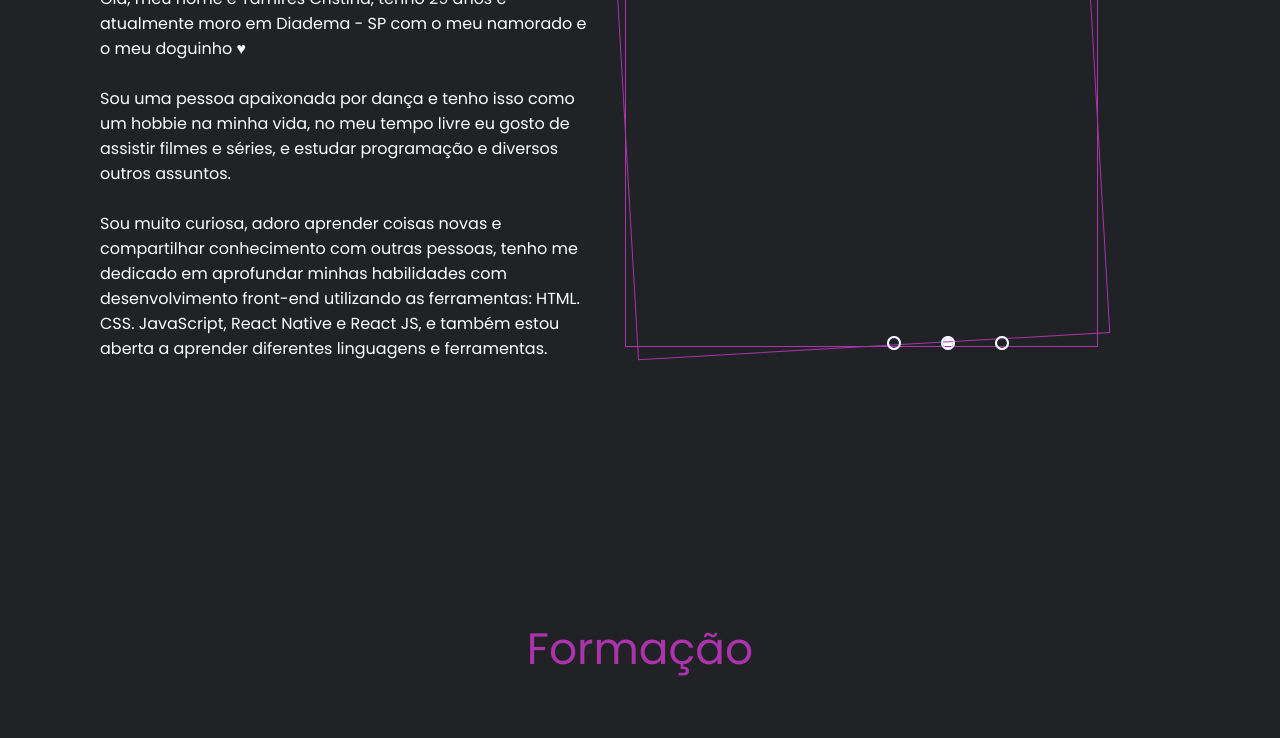
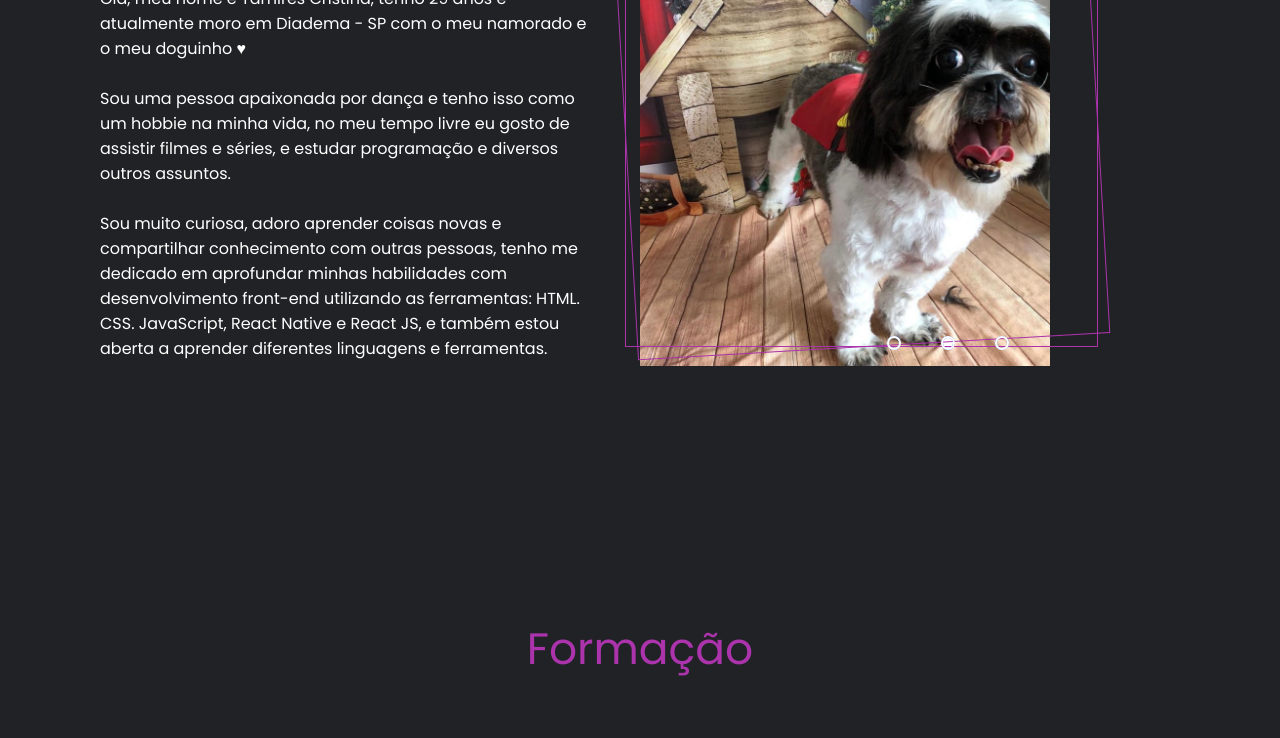
Before and after one commit to tamicristina/apresentacao_pessoal, a plain HTML site: page index.html in a window 1280 px wide. Shown: the part 304-1042 px from the top of the page. Drawn offline with Linux system fonts and the light colour scheme; the site is published under a folder, as on GitHub Pages, so addresses that start at the root find nothing.

Commit message:
ajustando as fotos

```diff
--- a/index.html
+++ b/index.html
@@ -42,13 +42,13 @@
           <input type="radio" name="radio-btn" id="radio3" />
 
           <div class="slide first">
-            <img src="/assets/sobremim_1.jpeg" alt="imagem 1" />
+            <img src="./assets/sobremim_1.jpeg" alt="imagem 1" />
           </div>
           <div class="slide">
-            <img src="/assets/sobremim_2.jpeg" alt="imagem 2" />
+            <img src="./assets/sobremim_2.jpeg" alt="imagem 2" />
           </div>
           <div class="slide">
-            <img src="/assets/sobremim_3.jpeg" alt="imagem 3" />
+            <img src="./assets/sobremim_3.jpeg" alt="imagem 3" />
           </div>
 
           <div class="navigation-auto">
```
